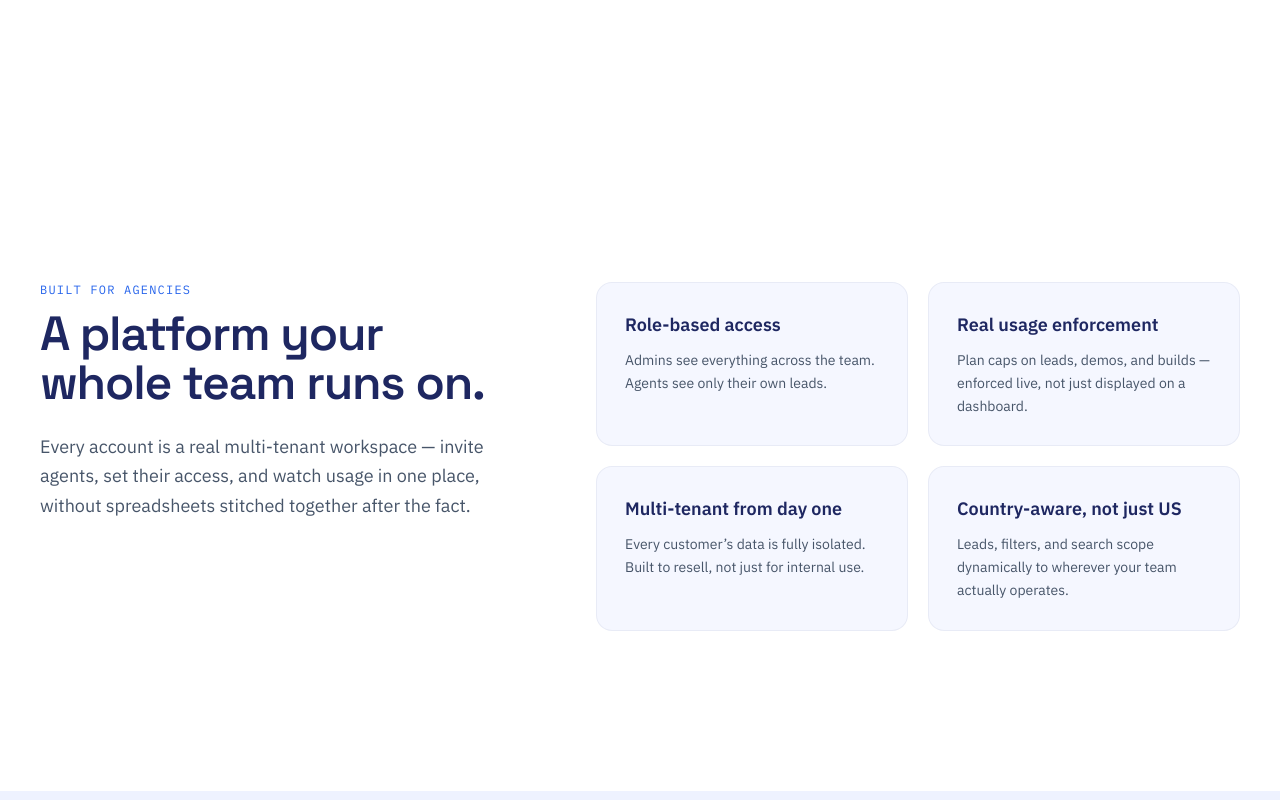
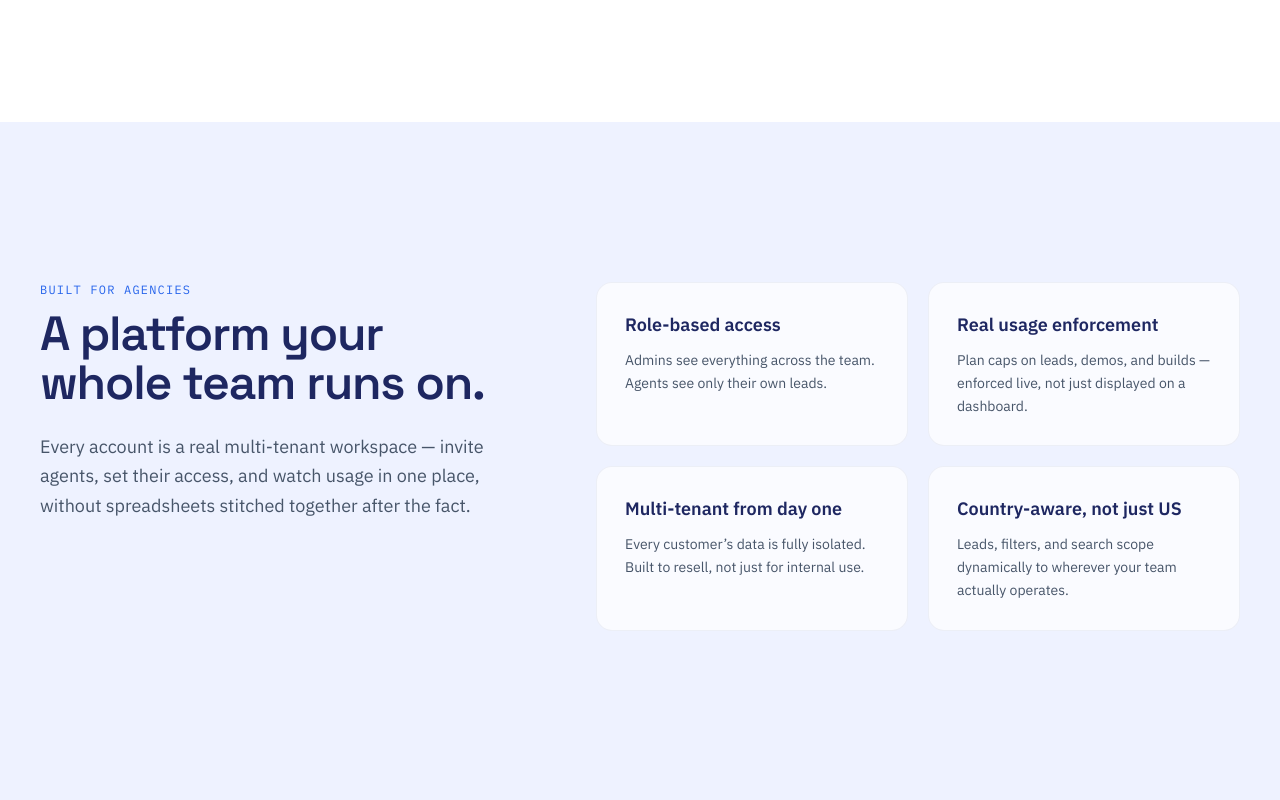
Before and after one commit to Nabeel-Usmani/automationgini-website, a React (Vite) app: page / in a window 1280 px wide. Shown: the part 5960-6760 px from the top of the page. Built offline with nearby package versions, Linux system fonts and the light colour scheme.

Commit message:
Update TeamSection.jsx

```diff
--- a/src/components/TeamSection.jsx
+++ b/src/components/TeamSection.jsx
@@ -21,7 +21,7 @@ const points = [
 
 export default function TeamSection() {
   return (
-    <section className="bg-white py-28 md:py-40">
+    <section className="bg-ice py-28 md:py-40">
       <div className="max-w-7xl mx-auto px-6 lg:px-10 grid lg:grid-cols-[0.85fr_1.15fr] gap-16 lg:gap-20 items-start">
         <Reveal>
           <p className="font-mono text-xs tracking-widest text-blue uppercase mb-3">Built for agencies</p>
@@ -36,7 +36,7 @@ export default function TeamSection() {
 
         <div className="grid sm:grid-cols-2 gap-5">
           {points.map((p, i) => (
-            <Reveal key={p.title} delay={i * 60} className="bg-ice/60 rounded-2xl p-7 border border-navy/[0.06] hover:bg-ice transition-colors">
+            <Reveal key={p.title} delay={i * 60} className="bg-white/70 rounded-2xl p-7 border border-navy/[0.06] hover:bg-white transition-colors">
               <h3 className="font-body font-semibold text-navy text-lg mb-2.5">{p.title}</h3>
               <p className="font-body text-sm text-slate leading-relaxed">{p.desc}</p>
             </Reveal>
```
